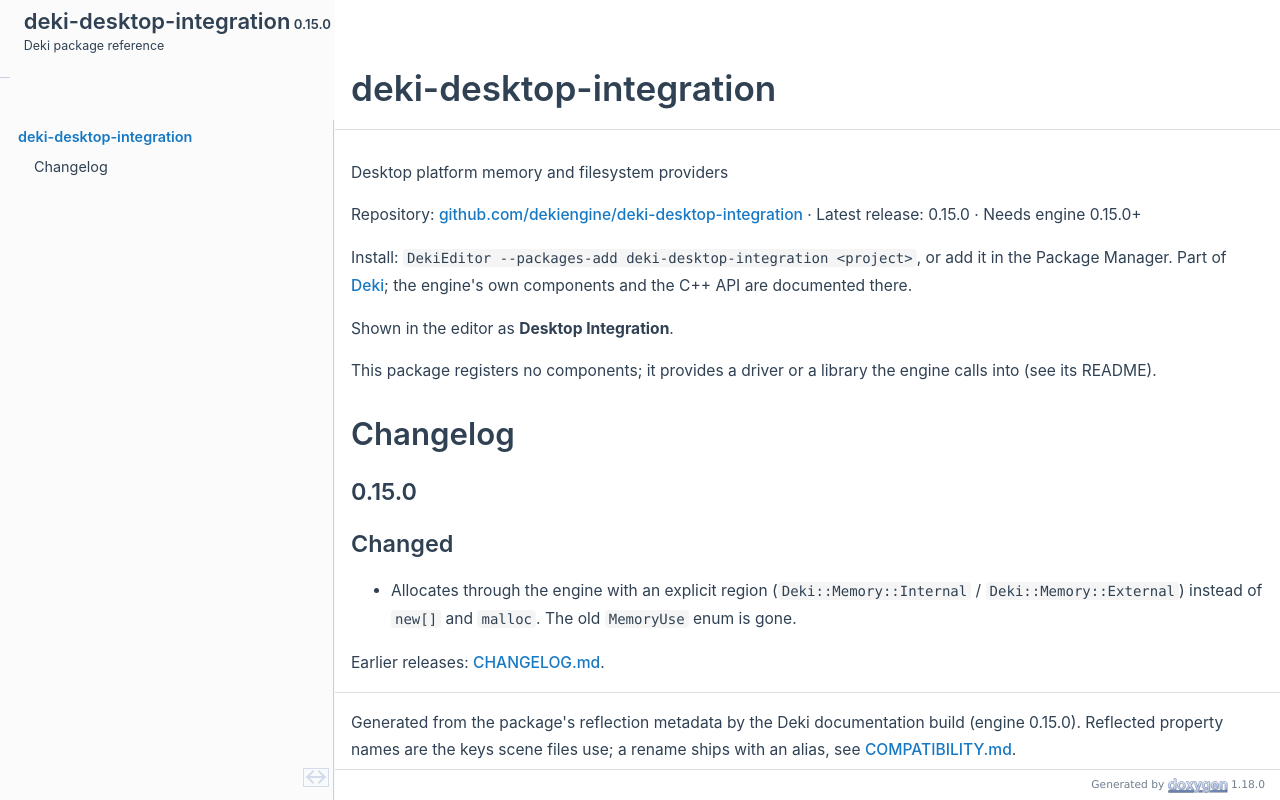
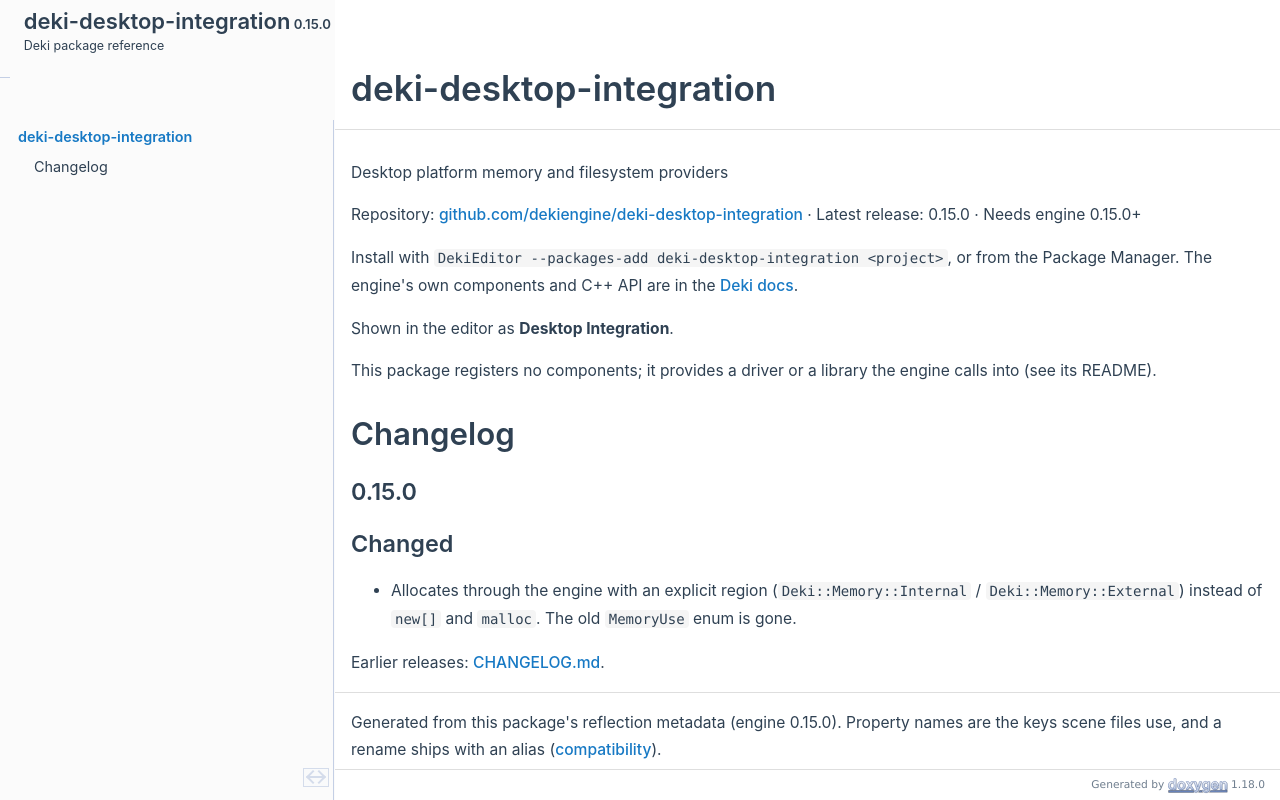
Before and after one commit to dekiengine/deki-desktop-integration, a plain HTML site: page index.html in a window 1280 px wide. Drawn offline with Linux system fonts and the light colour scheme.

Commit message:
Docs for deki-desktop-integration from deki-editor e3d4b50

```diff
--- a/index.html
+++ b/index.html
@@ -81,7 +81,7 @@ document.addEventListener('DOMContentLoaded',() => { initNavTree('index.html',''
 <div class="textblock"><p><a class="anchor" id="mainpage"></a></p>
 <p>Desktop platform memory and filesystem providers</p>
 <p>Repository: <a href="https://github.com/dekiengine/deki-desktop-integration">github.com/dekiengine/deki-desktop-integration</a> · Latest release: 0.15.0 · Needs engine 0.15.0+</p>
-<p>Install: <span class="tt">DekiEditor --packages-add deki-desktop-integration &lt;project&gt;</span>, or add it in the Package Manager. Part of <a href="https://dekiengine.github.io/docs/">Deki</a>; the engine's own components and the C++ API are documented there.</p>
+<p>Install with <span class="tt">DekiEditor --packages-add deki-desktop-integration &lt;project&gt;</span>, or from the Package Manager. The engine's own components and C++ API are in the <a href="https://dekiengine.github.io/docs/">Deki docs</a>.</p>
 <p>Shown in the editor as <b>Desktop Integration</b>.</p>
 <p>This package registers no components; it provides a driver or a library the engine calls into (see its README).</p>
 <h1 class="doxsection"><a class="anchor" id="autotoc_md0"></a>
@@ -95,7 +95,7 @@ Changed</h2>
 </ul>
 <p>Earlier releases: <a href="https://github.com/dekiengine/deki-desktop-integration/blob/master/CHANGELOG.md">CHANGELOG.md</a>.</p>
 <hr  />
-<p>Generated from the package's reflection metadata by the Deki documentation build (engine 0.15.0). Reflected property names are the keys scene files use; a rename ships with an alias, see <a href="https://github.com/dekiengine/deki-editor/blob/master/COMPATIBILITY.md">COMPATIBILITY.md</a>. </p>
+<p>Generated from this package's reflection metadata (engine 0.15.0). Property names are the keys scene files use, and a rename ships with an alias (<a href="https://github.com/dekiengine/deki-editor/blob/master/COMPATIBILITY.md">compatibility</a>). </p>
 </div></div><!-- PageDoc -->
 <a href="doxygen_crawl.html"></a>
 </div><!-- contents -->
```
